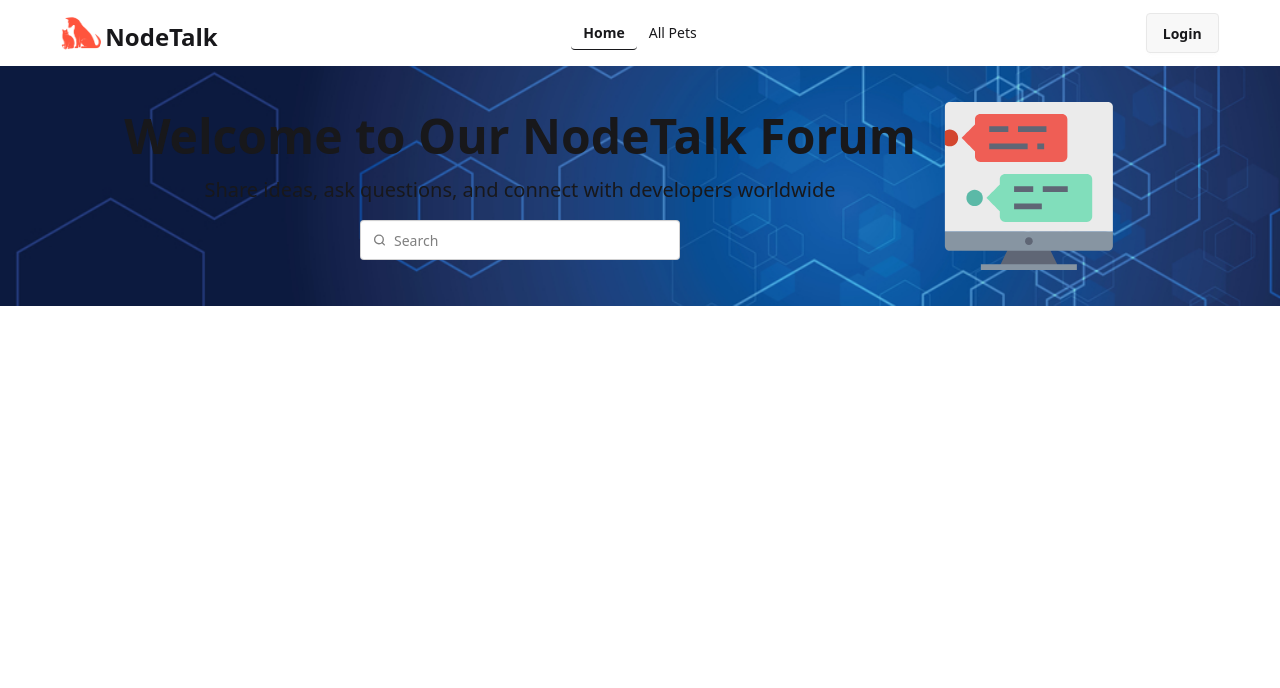
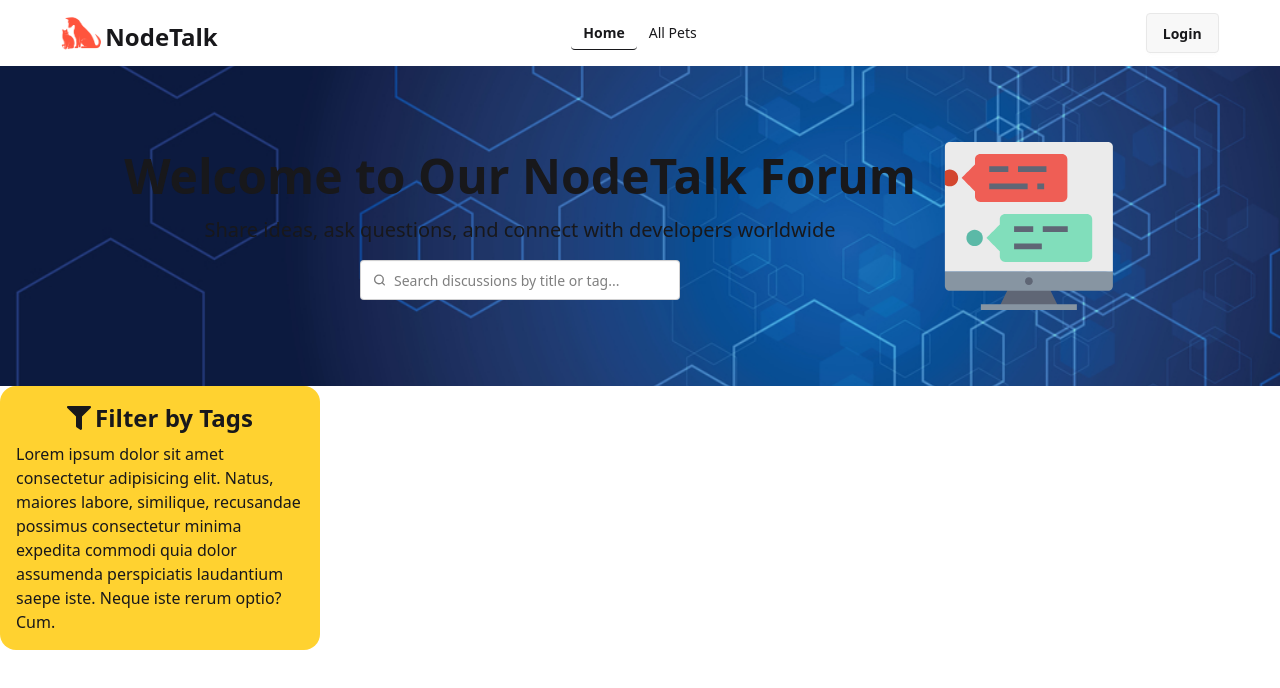
Before and after one commit to mahatab6/Node-Talk-Client-Side, a React (Vite) app: page / in a window 1280 px wide. Shown: the top 688 px of the page. Built offline with nearby package versions, Linux system fonts and the light colour scheme; no server answers.

Commit message:
tags filter section done

```diff
--- a/src/components/Navbar.jsx
+++ b/src/components/Navbar.jsx
@@ -3,6 +3,8 @@ import { Link, NavLink, useNavigate } from 'react-router';
 import PetLogo from './PetLogo';
 import useAuth from '../hooks/useAuth';
 import { FaRegUserCircle } from 'react-icons/fa';
+import { IoNotifications } from "react-icons/io5";
+
 import toast from 'react-hot-toast';
 
 const Navbar = () => {
@@ -57,6 +59,14 @@ const Navbar = () => {
 
                     {
                         user?.email?
+                        <>
+                            <div className="dropdown dropdown-end">
+                                <div tabIndex={0} role="button" className="m-1 p-2 bg-base-300 rounded-full hover:cursor-pointer"><IoNotifications size={30} /></div>
+                                <ul tabIndex={0} className="dropdown-content menu bg-base-100 rounded-box z-1 w-52 p-2 shadow-sm">
+                                    <li><a>Item 1</a></li>
+                                    <li><a>Item 2</a></li>
+                                </ul>
+                            </div>
 
                             <div className="dropdown dropdown-end">
                                 <div tabIndex={0} role="button" className=" m-1">
@@ -78,9 +88,7 @@ const Navbar = () => {
 
                                 </ul>
                             </div>
-
-
-
+                        </>
                         :<Link to='/login' className='btn'>Login</Link>
 
                     }
--- a/src/pages/home/Home.jsx
+++ b/src/pages/home/Home.jsx
@@ -1,10 +1,14 @@
 import React from 'react';
-import Banner from './homecomponents/banner';
+import Banner from './homecomponents/Banner';
+import TagsSection from './homecomponents/TagsSection';
 
 const Home = () => {
     return (
         <div>
             <Banner/>
+            <div>
+                <TagsSection/>
+            </div>
         </div>
     );
 };
--- a/src/pages/home/homecomponents/Banner.jsx
+++ b/src/pages/home/homecomponents/Banner.jsx
@@ -7,7 +7,7 @@ const Banner = () => {
     return (
         <div>
             <div className="bg-[url('assets/banner.jpg')] h-full bg-cover bg-center">
-                <div className='md:flex items-center justify-center justify-items-center'>
+                <div className='md:flex items-center justify-center justify-items-center md:py-10'>
                    <div className='space-y-4 text-center p-3'>
                         <h1 className='text-3xl lg:text-5xl font-bold'>Welcome to Our NodeTalk Forum</h1>
                         <p className='text-xl '>Share ideas, ask questions, and connect with developers worldwide</p>
@@ -24,7 +24,7 @@ const Banner = () => {
                                 <path d="m21 21-4.3-4.3"></path>
                                 </g>
                             </svg>
-                            <input  type="search" className="" placeholder="Search" />
+                            <input  type="search" className="" placeholder="Search discussions by title or tag..." />
                         </label>
                    </div>
                     <Lottie className='w-60' animationData={forumanimation} loop={true} />
--- /dev/null
+++ b/src/pages/home/homecomponents/TagsSection.jsx
@@ -0,0 +1,13 @@
+import React from 'react';
+import { FaFilter } from 'react-icons/fa';
+
+const TagsSection = () => {
+    return (
+        <div className='w-80 bg-amber-300 p-4 rounded-2xl' >
+            <h2 className='flex items-center text-2xl gap-1 justify-center pb-2 font-bold'><FaFilter />Filter by Tags</h2>
+            <p>Lorem ipsum dolor sit amet consectetur adipisicing elit. Natus, maiores labore, similique, recusandae possimus consectetur minima expedita commodi quia dolor assumenda perspiciatis laudantium saepe iste. Neque iste rerum optio? Cum.</p>
+        </div>
+    );
+};
+
+export default TagsSection;
```
Lines whose indentation alone changed are shown as unchanged.
